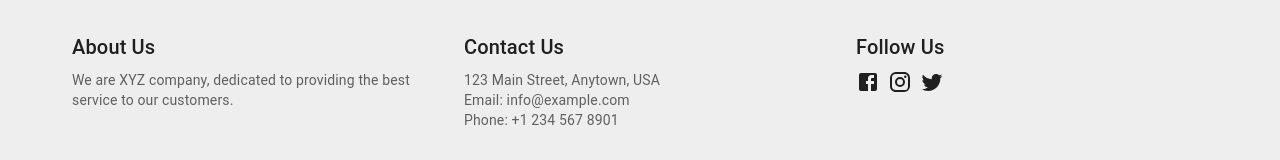
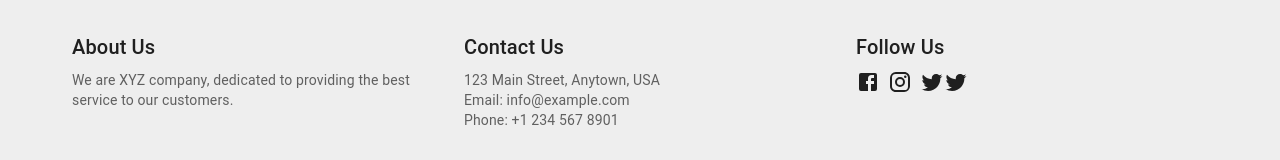
Before and after one commit to supul-k/ovikma-fe, a React (Create React App) app: page /register in a window 1280 px wide. Shown: the part 634-794 px from the top of the page. Built offline with nearby package versions, Linux system fonts and the light colour scheme.

Commit message:
footer just edited

```diff
--- a/src/components/Footer.js
+++ b/src/components/Footer.js
@@ -78,6 +78,9 @@ export default function Footer() {
             <Link href="https://www.twitter.com/" color="inherit">
               <Twitter />
             </Link>
+            <Link href="https://www.twitter.com/" color="inherit">
+              <Twitter />
+            </Link>
           </Grid>
         </Grid>
         <Box mt={5}>
```
